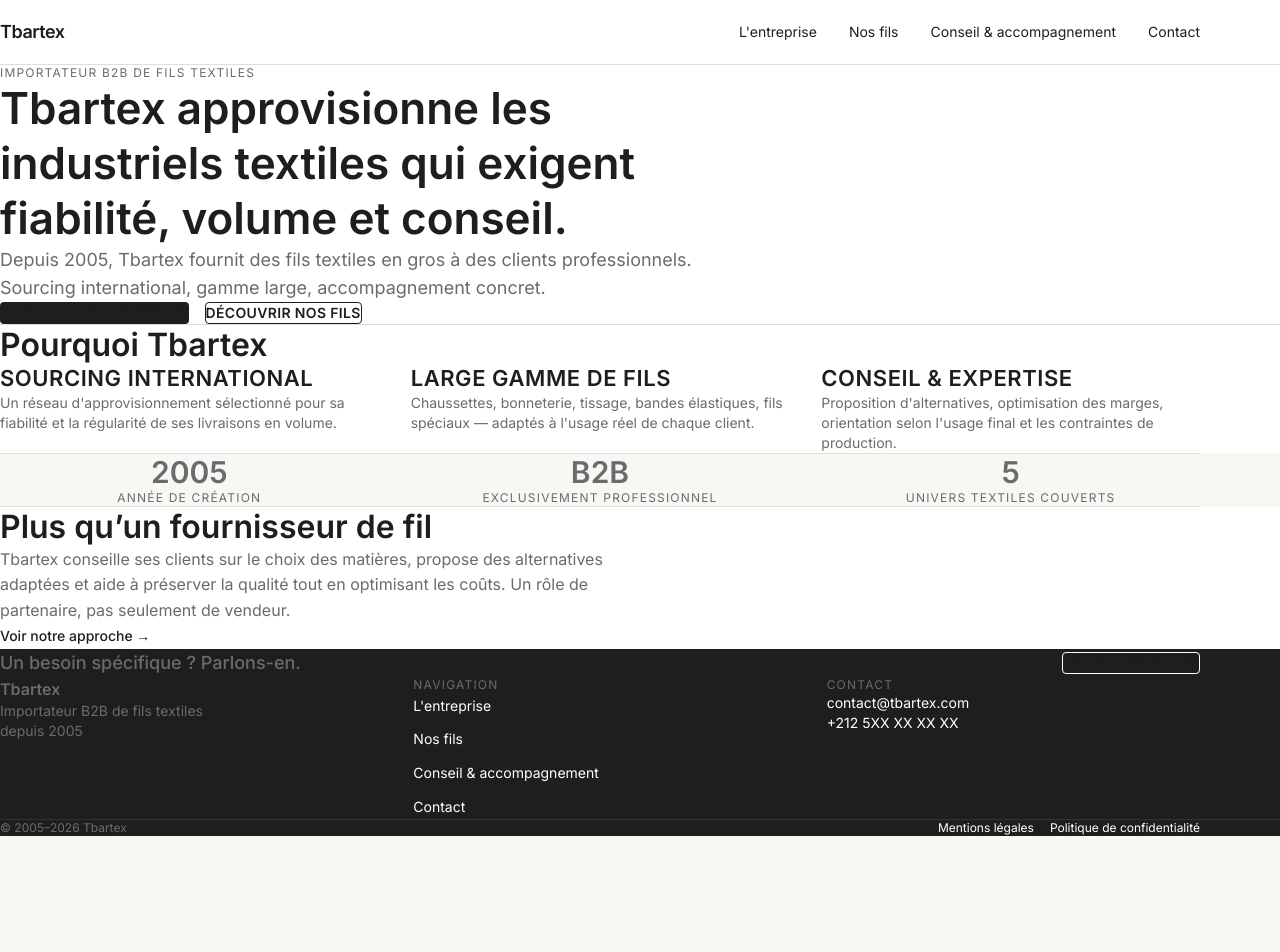
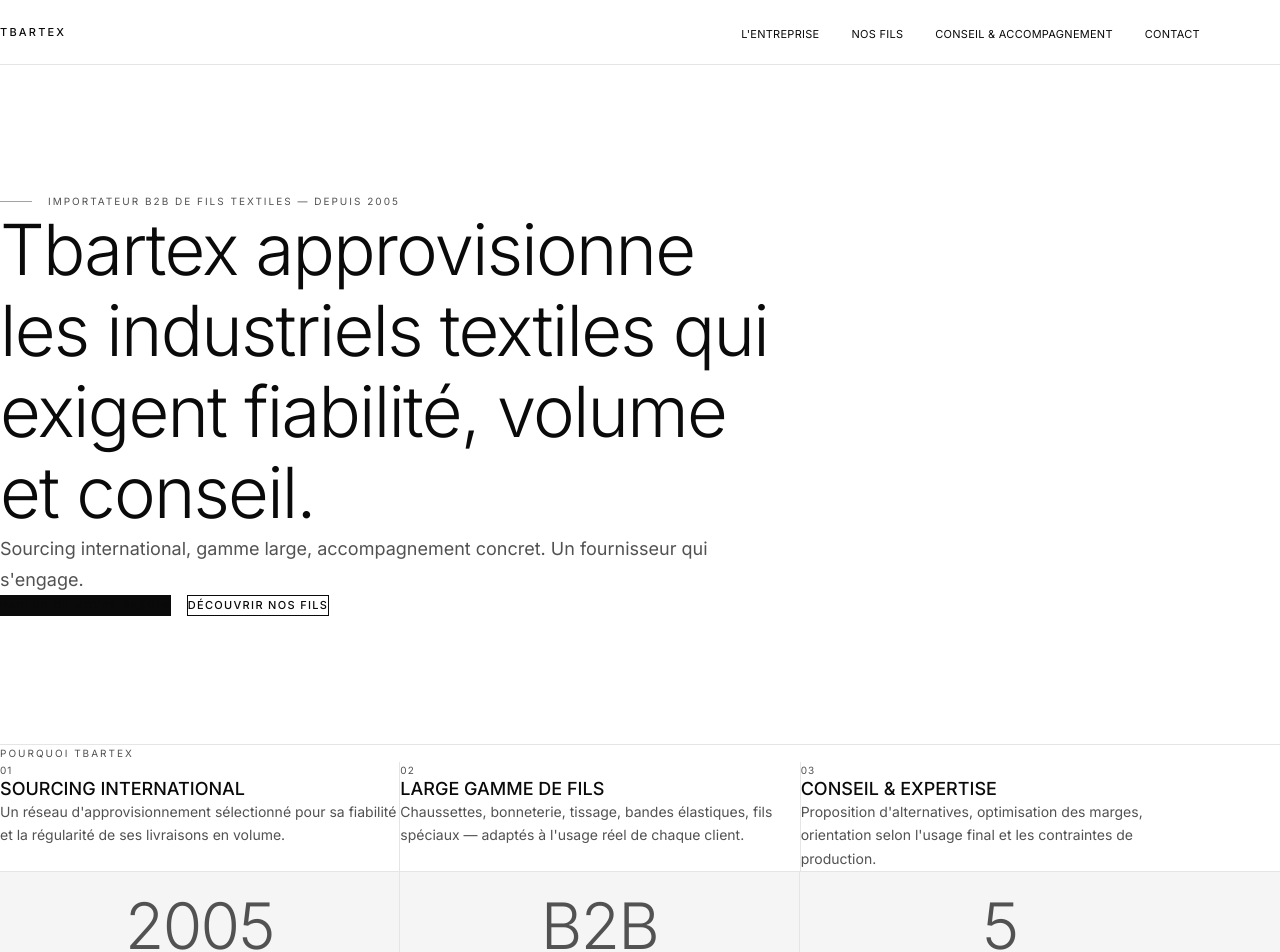
Before and after one commit to Tyouness/tbartex, a Next.js app: page / in a window 1280 px wide. Shown: the top 952 px of the page. Before the commit the page ends 836 px from the top, so only its background shows below. Built offline with nearby package versions, Linux system fonts and the light colour scheme.

Commit message:
feat: redesign premium V2 — palette monochrome, typographie éditoriale, layout généreux

```diff
--- a/app/entreprise/page.tsx
+++ b/app/entreprise/page.tsx
@@ -1,5 +1,4 @@
 import Container from "@/components/ui/Container";
-import SectionWrapper from "@/components/ui/SectionWrapper";
 import PageHero from "@/components/sections/PageHero";
 import CtaBanner from "@/components/sections/CtaBanner";
 import { siteConfig } from "@/content/site";
@@ -9,30 +8,34 @@
     <>
       <PageHero
         title="L'entreprise"
-        subtitle="Tbartex est une entreprise marocaine spécialisée dans l’importation et la revente B2B de fils textiles, fondée en 2005."
+        subtitle="Tbartex est une entreprise marocaine spécialisée dans l'importation et la revente B2B de fils textiles, fondée en 2005."
       />
 
-      {/* Activité */}
-      <SectionWrapper alternate>
+      {/* ── Activité & Réseau ── */}
+      <section className="py-20 bg-white border-b border-[#e5e5e5]">
         <Container>
-          <div className="grid grid-cols-1 md:grid-cols-2 gap-12 items-start">
+          <div className="grid grid-cols-1 md:grid-cols-2 gap-16 items-start">
             <div>
-              <h2 className="text-xl font-semibold text-[#1e1e1e] mb-5">Notre activité</h2>
-              <p className="text-[#6b6b6b] mb-4">
+              <p className="text-[10px] uppercase tracking-[0.2em] text-[#a3a3a3] mb-6">
+                Notre activité
+              </p>
+              <p className="text-[#525252] leading-relaxed mb-5">
                 Tbartex approvisionne des industriels textiles en fils de qualité,
                 en volumes adaptés aux besoins de la production. Notre métier :
-                l’importation et la revente B2B de fils textiles à des clients
+                l'importation et la revente B2B de fils textiles à des clients
                 professionnels exigeants.
               </p>
-              <p className="text-[#6b6b6b]">
-                Fondée en {siteConfig.anneeCreation}, l’entreprise a développé un
-                réseau de sourcing international sélectionné pour sa fiabilité et la
-                régularité de ses livraisons.
+              <p className="text-[#525252] leading-relaxed">
+                Fondée en {siteConfig.anneeCreation}, l'entreprise a développé un
+                réseau de sourcing international sélectionné pour sa fiabilité et
+                la régularité de ses livraisons.
               </p>
             </div>
             <div>
-              <h2 className="text-xl font-semibold text-[#1e1e1e] mb-5">Notre réseau</h2>
-              <p className="text-[#6b6b6b]">
+              <p className="text-[10px] uppercase tracking-[0.2em] text-[#a3a3a3] mb-6">
+                Notre réseau
+              </p>
+              <p className="text-[#525252] leading-relaxed">
                 Tbartex travaille avec un réseau de fournisseurs internationaux
                 sélectionnés pour leur sérieux, leurs standards de qualité et leur
                 capacité à livrer en volumes réguliers. Ce réseau nous permet de
@@ -41,22 +44,26 @@
             </div>
           </div>
         </Container>
-      </SectionWrapper>
+      </section>
 
-      {/* Engagements */}
-      <SectionWrapper>
+      {/* ── Engagements ── */}
+      <section className="py-20 bg-[#f5f5f5]">
         <Container>
-          <h2 className="text-xl font-semibold text-[#1e1e1e] mb-8">Nos engagements</h2>
-          <ul className="grid grid-cols-1 sm:grid-cols-2 gap-4">
-            {siteConfig.engagements.map((item) => (
-              <li key={item} className="flex items-start gap-4 p-5 border border-[#e2ddd8] bg-white">
-                <span className="mt-1.5 w-1.5 h-1.5 rounded-full bg-[#c8a96e] shrink-0" />
-                <span className="text-sm text-[#6b6b6b]">{item}</span>
+          <p className="text-[10px] uppercase tracking-[0.2em] text-[#a3a3a3] mb-12">
+            Nos engagements
+          </p>
+          <ul className="grid grid-cols-1 sm:grid-cols-2 gap-px bg-[#e5e5e5]">
+            {siteConfig.engagements.map((item, i) => (
+              <li key={item} className="bg-[#f5f5f5] p-8 flex items-start gap-6">
+                <span className="text-[10px] text-[#a3a3a3] tracking-widest shrink-0 mt-0.5">
+                  {String(i + 1).padStart(2, "0")}
+                </span>
+                <span className="text-sm text-[#525252] leading-relaxed">{item}</span>
               </li>
             ))}
           </ul>
         </Container>
-      </SectionWrapper>
+      </section>
 
       <CtaBanner
         heading="Travaillons ensemble."
--- a/app/globals.css
+++ b/app/globals.css
@@ -2,18 +2,16 @@
 
 /* ─── Variables de design ─── */
 :root {
-  --color-bg: #f9f7f4;
-  --color-surface: #ffffff;
-  --color-text: #1e1e1e;
-  --color-text-muted: #6b6b6b;
-  --color-accent: #c8a96e;
-  --color-accent-dark: #a88a52;
-  --color-border: #e2ddd8;
+  --color-bg: #ffffff;
+  --color-bg-alt: #f5f5f5;
+  --color-text: #0a0a0a;
+  --color-text-secondary: #525252;
+  --color-text-muted: #a3a3a3;
+  --color-border: #e5e5e5;
   --max-width: 1200px;
-  --radius: 4px;
 }
 
-/* ─── Reset léger ─── */
+/* ─── Reset ─── */
 *,
 *::before,
 *::after {
@@ -31,24 +29,27 @@
   background-color: var(--color-bg);
   color: var(--color-text);
   font-family: var(--font-inter), system-ui, -apple-system, sans-serif;
-  line-height: 1.6;
+  line-height: 1.65;
   -webkit-font-smoothing: antialiased;
+  -moz-osx-font-smoothing: grayscale;
 }
 
 /* ─── Typographie ─── */
 h1, h2, h3, h4 {
-  line-height: 1.25;
-  font-weight: 600;
+  line-height: 1.15;
+  font-weight: 300;
   color: var(--color-text);
+  letter-spacing: -0.025em;
 }
 
-h1 { font-size: clamp(1.75rem, 4vw, 2.75rem); }
-h2 { font-size: clamp(1.375rem, 3vw, 2rem); }
-h3 { font-size: clamp(1.125rem, 2vw, 1.375rem); }
+h1 { font-size: clamp(2rem, 5.5vw, 4.5rem); }
+h2 { font-size: clamp(1.5rem, 3vw, 2.75rem); }
+h3 { font-size: clamp(1rem, 1.5vw, 1.125rem); font-weight: 500; letter-spacing: 0; }
 
 p {
-  color: var(--color-text-muted);
+  color: var(--color-text-secondary);
   max-width: 65ch;
+  line-height: 1.7;
 }
 
 a {
@@ -57,7 +58,7 @@
 }
 
 a:hover {
-  color: var(--color-accent-dark);
+  color: var(--color-text);
 }
 
 ul, ol {
--- a/app/page.tsx
+++ b/app/page.tsx
@@ -1,5 +1,4 @@
 import Container from "@/components/ui/Container";
-import SectionWrapper from "@/components/ui/SectionWrapper";
 import Button from "@/components/ui/Button";
 import CtaBanner from "@/components/sections/CtaBanner";
 import { siteConfig } from "@/content/site";
@@ -7,20 +6,21 @@
 export default function HomePage() {
   return (
     <>
-      {/* Hero */}
-      <section className="py-24 bg-white border-b border-[#e2ddd8]">
+      {/* ── Hero ── */}
+      <section className="min-h-[85vh] flex items-center bg-white border-b border-[#e5e5e5]">
         <Container>
-          <p className="text-xs uppercase tracking-widest text-[#c8a96e] mb-5">
-            Importateur B2B de fils textiles
+          <div className="py-20 max-w-4xl">
+            <p className="flex items-center gap-4 text-[10px] uppercase tracking-[0.2em] text-[#a3a3a3] mb-10">
+              <span className="inline-block w-8 h-px bg-[#a3a3a3]" aria-hidden="true" />
+              Importateur B2B de fils textiles &mdash; depuis {siteConfig.anneeCreation}
             </p>
-          <h1 className="font-semibold text-[#1e1e1e] max-w-2xl mb-6 leading-tight">
+            <h1 className="text-[#0a0a0a] mb-8 max-w-3xl">
               Tbartex approvisionne les industriels textiles qui exigent
               fiabilité, volume et conseil.
             </h1>
-          <p className="text-lg text-[#6b6b6b] max-w-xl mb-10">
-            Depuis {siteConfig.anneeCreation}, Tbartex fournit des fils textiles
-            en gros à des clients professionnels. Sourcing international,
-            gamme large, accompagnement concret.
+            <p className="text-lg text-[#525252] max-w-lg mb-12 leading-relaxed">
+              Sourcing international, gamme large, accompagnement concret.
+              Un fournisseur qui s&apos;engage.
             </p>
             <div className="flex flex-wrap gap-4">
               <Button href="/contact" variant="primary">
@@ -30,62 +30,69 @@
                 Découvrir nos fils
               </Button>
             </div>
+          </div>
         </Container>
       </section>
 
-      {/* Positionnement — 3 points */}
-      <SectionWrapper alternate>
+      {/* ── Positionnement ── */}
+      <section className="py-20 bg-white border-b border-[#e5e5e5]">
         <Container>
-          <h2 className="text-xl font-semibold text-[#1e1e1e] mb-10">
+          <p className="text-[10px] uppercase tracking-[0.2em] text-[#a3a3a3] mb-12">
             Pourquoi Tbartex
-          </h2>
-          <div className="grid grid-cols-1 sm:grid-cols-3 gap-8">
-            {siteConfig.positionnement.map((point) => (
-              <div key={point.titre}>
-                <h3 className="text-sm font-semibold text-[#1e1e1e] uppercase tracking-wide mb-3">
+          </p>
+          <div className="grid grid-cols-1 sm:grid-cols-3 gap-px bg-[#e5e5e5]">
+            {siteConfig.positionnement.map((point, i) => (
+              <div key={point.titre} className="bg-white p-8 md:p-10">
+                <p className="text-[10px] text-[#a3a3a3] tracking-widest mb-5">
+                  0{i + 1}
+                </p>
+                <h3 className="text-[#0a0a0a] font-medium text-xs uppercase tracking-[0.1em] mb-4">
                   {point.titre}
                 </h3>
-                <p className="text-sm text-[#6b6b6b]">{point.texte}</p>
+                <p className="text-sm text-[#525252] leading-relaxed">{point.texte}</p>
               </div>
             ))}
           </div>
         </Container>
-      </SectionWrapper>
+      </section>
 
-      {/* Chiffres clés */}
-      <SectionWrapper>
+      {/* ── Chiffres clés ── */}
+      <section className="py-20 bg-[#f5f5f5]">
         <Container>
-          <div className="grid grid-cols-3 gap-8 border-t border-b border-[#e2ddd8] py-12">
+          <div className="grid grid-cols-3 divide-x divide-[#e5e5e5]">
             {siteConfig.chiffresCles.map((c) => (
-              <div key={c.label} className="text-center">
-                <p className="text-3xl font-semibold text-[#1e1e1e] mb-2">{c.valeur}</p>
-                <p className="text-xs uppercase tracking-widest text-[#a0a0a0]">{c.label}</p>
+              <div key={c.label} className="text-center py-10 px-4 md:px-8">
+                <p className="text-[clamp(2.5rem,5vw,4.5rem)] font-light text-[#0a0a0a] tracking-tight leading-none mb-4">
+                  {c.valeur}
+                </p>
+                <p className="text-[10px] uppercase tracking-[0.15em] text-[#a3a3a3]">
+                  {c.label}
+                </p>
               </div>
             ))}
           </div>
         </Container>
-      </SectionWrapper>
+      </section>
 
-      {/* Aperçu valeur ajoutée */}
-      <SectionWrapper alternate>
+      {/* ── Valeur ajoutée ── */}
+      <section className="py-20 bg-white border-t border-[#e5e5e5]">
         <Container>
           <div className="max-w-2xl">
-            <h2 className="text-xl font-semibold text-[#1e1e1e] mb-4">
-              Plus qu’un fournisseur de fil
+            <h2 className="text-[#0a0a0a] mb-6">
+              Plus qu&apos;un fournisseur de fil
             </h2>
-            <p className="text-[#6b6b6b] mb-6">
+            <p className="text-[#525252] mb-8 leading-relaxed">
               Tbartex conseille ses clients sur le choix des matières, propose des
               alternatives adaptées et aide à préserver la qualité tout en
               optimisant les coûts. Un rôle de partenaire, pas seulement de vendeur.
             </p>
             <Button href="/conseil" variant="ghost">
-              Voir notre approche &rarr;
+              Voir notre approche
             </Button>
           </div>
         </Container>
-      </SectionWrapper>
+      </section>
 
-      {/* CTA final */}
       <CtaBanner
         heading="Un besoin spécifique ? Parlons-en."
         buttonLabel="Nous contacter"
--- a/components/layout/Footer.tsx
+++ b/components/layout/Footer.tsx
@@ -4,7 +4,7 @@
 const navLinks = [
   { label: "L'entreprise", href: "/entreprise" },
   { label: "Nos fils", href: "/nos-fils" },
-  { label: "Conseil & accompagnement", href: "/conseil" },
+  { label: "Conseil", href: "/conseil" },
   { label: "Contact", href: "/contact" },
 ];
 
@@ -15,28 +15,33 @@
 
 export default function Footer() {
   return (
-    <footer className="bg-[#1e1e1e] text-white">
+    <footer className="bg-[#000000] text-white">
+
       {/* Bloc principal */}
-      <div className="w-full mx-auto px-6 max-w-[1200px] py-14 grid grid-cols-1 sm:grid-cols-3 gap-10">
+      <div className="w-full mx-auto px-6 max-w-[1200px] py-16 grid grid-cols-1 sm:grid-cols-3 gap-12">
 
-        {/* Colonne 1 : identité */}
+        {/* Identité */}
         <div>
-          <p className="font-semibold text-base mb-2">{siteConfig.nom}</p>
-          <p className="text-sm text-[#a0a0a0]">
+          <p className="text-[11px] font-medium uppercase tracking-[0.2em] text-white mb-4">
+            {siteConfig.nom}
+          </p>
+          <p className="text-sm text-[#666666] leading-relaxed">
             Importateur B2B de fils textiles<br />
             depuis {siteConfig.anneeCreation}
           </p>
         </div>
 
-        {/* Colonne 2 : navigation */}
+        {/* Navigation */}
         <nav aria-label="Navigation pied de page">
-          <p className="text-xs uppercase tracking-widest text-[#a0a0a0] mb-4">Navigation</p>
-          <ul className="flex flex-col gap-2">
+          <p className="text-[10px] uppercase tracking-[0.15em] text-[#444444] mb-5">
+            Navigation
+          </p>
+          <ul className="flex flex-col gap-3">
             {navLinks.map((link) => (
               <li key={link.href}>
                 <Link
                   href={link.href}
-                  className="text-sm text-[#d0d0d0] hover:text-white transition-colors"
+                  className="text-sm text-[#888888] hover:text-white transition-colors"
                 >
                   {link.label}
                 </Link>
@@ -45,36 +50,38 @@
           </ul>
         </nav>
 
-        {/* Colonne 3 : contact */}
+        {/* Contact */}
         <div>
-          <p className="text-xs uppercase tracking-widest text-[#a0a0a0] mb-4">Contact</p>
+          <p className="text-[10px] uppercase tracking-[0.15em] text-[#444444] mb-5">
+            Contact
+          </p>
           <a
             href={`mailto:${siteConfig.email}`}
-            className="block text-sm text-[#d0d0d0] hover:text-white transition-colors mb-2"
+            className="block text-sm text-[#888888] hover:text-white transition-colors mb-3"
           >
             {siteConfig.email}
           </a>
           <a
             href={`tel:${siteConfig.telephone}`}
-            className="block text-sm text-[#d0d0d0] hover:text-white transition-colors"
+            className="block text-sm text-[#888888] hover:text-white transition-colors"
           >
             {siteConfig.telephone}
           </a>
         </div>
       </div>
 
-      {/* Barre basse : mentions légales */}
-      <div className="border-t border-[#333333]">
-        <div className="w-full mx-auto px-6 max-w-[1200px] py-4 flex flex-col sm:flex-row items-start sm:items-center justify-between gap-2">
-          <p className="text-xs text-[#6b6b6b]">
+      {/* Barre basse */}
+      <div className="border-t border-[#1a1a1a]">
+        <div className="w-full mx-auto px-6 max-w-[1200px] py-5 flex flex-col sm:flex-row items-start sm:items-center justify-between gap-2">
+          <p className="text-[11px] text-[#444444]">
             &copy; {siteConfig.anneeCreation}&ndash;{new Date().getFullYear()} {siteConfig.nom}
           </p>
-          <div className="flex gap-4">
+          <div className="flex gap-6">
             {legalLinks.map((link) => (
               <Link
                 key={link.href}
                 href={link.href}
-                className="text-xs text-[#6b6b6b] hover:text-[#a0a0a0] transition-colors"
+                className="text-[11px] text-[#444444] hover:text-[#888888] transition-colors"
               >
                 {link.label}
               </Link>
--- a/components/layout/Header.tsx
+++ b/components/layout/Header.tsx
@@ -14,12 +14,13 @@
   const [isOpen, setIsOpen] = useState(false);
 
   return (
-    <header className="sticky top-0 z-50 bg-white border-b border-[#e2ddd8]">
+    <header className="sticky top-0 z-50 bg-white border-b border-[#e5e5e5]">
       <nav className="w-full mx-auto px-6 max-w-[1200px] flex items-center justify-between h-16">
+
         {/* Logo */}
         <Link
           href="/"
-          className="text-[#1e1e1e] font-semibold text-lg tracking-tight hover:text-[#c8a96e] transition-colors"
+          className="text-[#0a0a0a] text-[11px] font-medium uppercase tracking-[0.2em] hover:text-[#525252] transition-colors"
         >
           Tbartex
         </Link>
@@ -30,7 +31,7 @@
             <li key={link.href}>
               <Link
                 href={link.href}
-                className="text-sm text-[#6b6b6b] hover:text-[#1e1e1e] transition-colors"
+                className="text-[11px] uppercase tracking-wide text-[#525252] hover:text-[#0a0a0a] transition-colors"
               >
                 {link.label}
               </Link>
@@ -38,25 +39,25 @@
           ))}
         </ul>
 
-        {/* Bouton hamburger mobile */}
+        {/* Hamburger mobile */}
         <button
-          className="md:hidden flex flex-col justify-center gap-[5px] w-8 h-8 cursor-pointer"
+          className="md:hidden flex flex-col justify-center gap-[5px] w-6 h-6 cursor-pointer"
           onClick={() => setIsOpen((prev) => !prev)}
           aria-label={isOpen ? "Fermer le menu" : "Ouvrir le menu"}
           aria-expanded={isOpen}
         >
           <span
-            className={`block h-[2px] w-full bg-[#1e1e1e] transition-transform duration-200 ${
+            className={`block h-px w-full bg-[#0a0a0a] transition-transform duration-200 ${
               isOpen ? "translate-y-[7px] rotate-45" : ""
             }`}
           />
           <span
-            className={`block h-[2px] w-full bg-[#1e1e1e] transition-opacity duration-200 ${
+            className={`block h-px w-full bg-[#0a0a0a] transition-opacity duration-200 ${
               isOpen ? "opacity-0" : ""
             }`}
           />
           <span
-            className={`block h-[2px] w-full bg-[#1e1e1e] transition-transform duration-200 ${
+            className={`block h-px w-full bg-[#0a0a0a] transition-transform duration-200 ${
               isOpen ? "-translate-y-[7px] -rotate-45" : ""
             }`}
           />
@@ -65,13 +66,13 @@
 
       {/* Navigation mobile */}
       {isOpen && (
-        <div className="md:hidden bg-white border-t border-[#e2ddd8]">
-          <ul className="flex flex-col px-6 py-4 gap-1">
+        <div className="md:hidden bg-white border-t border-[#e5e5e5]">
+          <ul className="flex flex-col px-6">
             {navLinks.map((link) => (
               <li key={link.href}>
                 <Link
                   href={link.href}
-                  className="block py-3 text-sm text-[#1e1e1e] border-b border-[#e2ddd8] last:border-0"
+                  className="block py-4 text-[11px] text-[#0a0a0a] uppercase tracking-wide border-b border-[#e5e5e5] last:border-0"
                   onClick={() => setIsOpen(false)}
                 >
                   {link.label}
--- a/components/sections/CtaBanner.tsx
+++ b/components/sections/CtaBanner.tsx
@@ -1,5 +1,5 @@
 import Container from "@/components/ui/Container";
-import Button from "@/components/ui/Button";
+import Link from "next/link";
 
 interface CtaBannerProps {
   heading: string;
@@ -7,23 +7,20 @@
   buttonHref: string;
 }
 
-/**
- * Bande CTA sobre en bas de section ou de page.
- * Fond foncé pour contraster avec le reste du contenu.
- */
-export default function CtaBanner({
-  heading,
-  buttonLabel,
-  buttonHref,
-}: CtaBannerProps) {
+export default function CtaBanner({ heading, buttonLabel, buttonHref }: CtaBannerProps) {
   return (
-    <section className="py-14 bg-[#1e1e1e]">
+    <section className="py-16 bg-[#000000]">
       <Container>
-        <div className="flex flex-col sm:flex-row items-start sm:items-center justify-between gap-6">
-          <p className="text-white text-lg font-medium max-w-xl">{heading}</p>
-          <Button href={buttonHref} variant="secondary" className="border-white text-white hover:bg-white hover:text-[#1e1e1e] shrink-0">
+        <div className="flex flex-col sm:flex-row items-start sm:items-center justify-between gap-8">
+          <p className="text-white text-xl md:text-2xl font-light max-w-xl leading-snug">
+            {heading}
+          </p>
+          <Link
+            href={buttonHref}
+            className="shrink-0 inline-flex items-center gap-2 px-7 py-3.5 text-[11px] font-medium tracking-[0.12em] uppercase border border-white text-white hover:bg-white hover:text-[#000000] transition-colors duration-200"
+          >
             {buttonLabel}
-          </Button>
+          </Link>
         </div>
       </Container>
     </section>
--- a/components/ui/Button.tsx
+++ b/components/ui/Button.tsx
@@ -14,11 +14,11 @@
 
 const variantClasses: Record<ButtonVariant, string> = {
   primary:
-    "inline-block px-6 py-3 text-sm font-semibold tracking-wide uppercase bg-[#1e1e1e] text-white hover:bg-[#c8a96e] transition-colors duration-200 rounded-[4px]",
+    "inline-flex items-center gap-2 px-7 py-3.5 text-[11px] font-medium tracking-[0.12em] uppercase bg-[#0a0a0a] text-white hover:bg-[#2a2a2a] transition-colors duration-200",
   secondary:
-    "inline-block px-6 py-3 text-sm font-semibold tracking-wide uppercase border border-[#1e1e1e] text-[#1e1e1e] hover:bg-[#1e1e1e] hover:text-white transition-colors duration-200 rounded-[4px]",
+    "inline-flex items-center gap-2 px-7 py-3.5 text-[11px] font-medium tracking-[0.12em] uppercase border border-[#0a0a0a] text-[#0a0a0a] hover:bg-[#0a0a0a] hover:text-white transition-colors duration-200",
   ghost:
-    "inline-block px-4 py-2 text-sm font-medium text-[#1e1e1e] underline-offset-4 hover:underline hover:text-[#c8a96e] transition-colors duration-200",
+    "inline-flex items-center gap-2 text-sm font-normal text-[#0a0a0a] border-b border-[#0a0a0a] pb-0.5 hover:text-[#525252] hover:border-[#525252] transition-colors duration-200",
 };
 
 export default function Button({
--- a/components/ui/SectionWrapper.tsx
+++ b/components/ui/SectionWrapper.tsx
@@ -8,19 +8,13 @@
   alternate?: boolean;
 }
 
-/**
- * Bloc de section avec espacement vertical standardisé.
- * alternate=true applique un fond légèrement différent.
- */
 export default function SectionWrapper({
   children,
   className = "",
   as: Tag = "section",
   alternate = false,
 }: SectionWrapperProps) {
-  const base = alternate
-    ? "py-16 bg-white"
-    : "py-16";
+  const base = alternate ? "py-20 bg-[#f5f5f5]" : "py-20 bg-white";
   return (
     <Tag className={className ? `${base} ${className}` : base}>
       {children}
```
Also changed, not shown: app/conseil/page.tsx (+9 -11 lines), app/contact/page.tsx (+22 -22 lines), app/nos-fils/page.tsx (+28 -21 lines), components/sections/PageHero.tsx (+5 -7 lines). Lines whose indentation alone changed are shown as unchanged.
